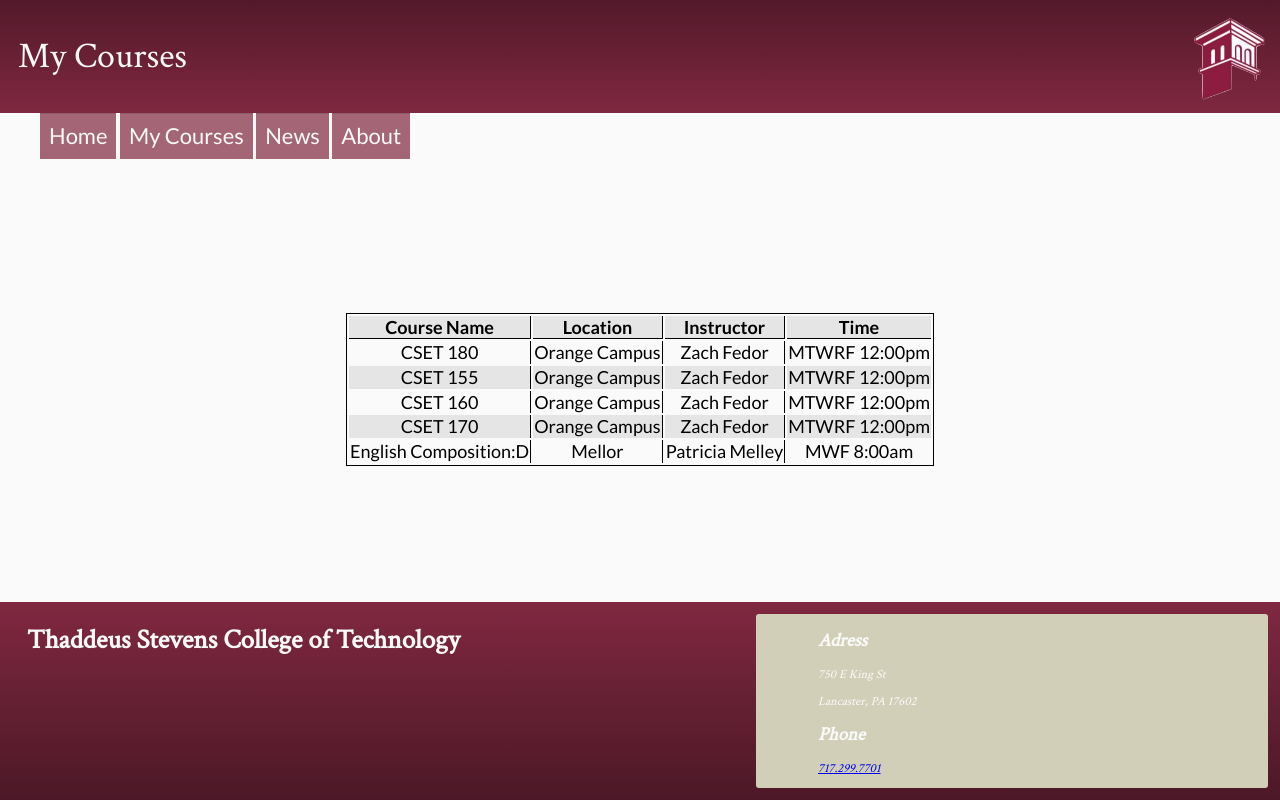
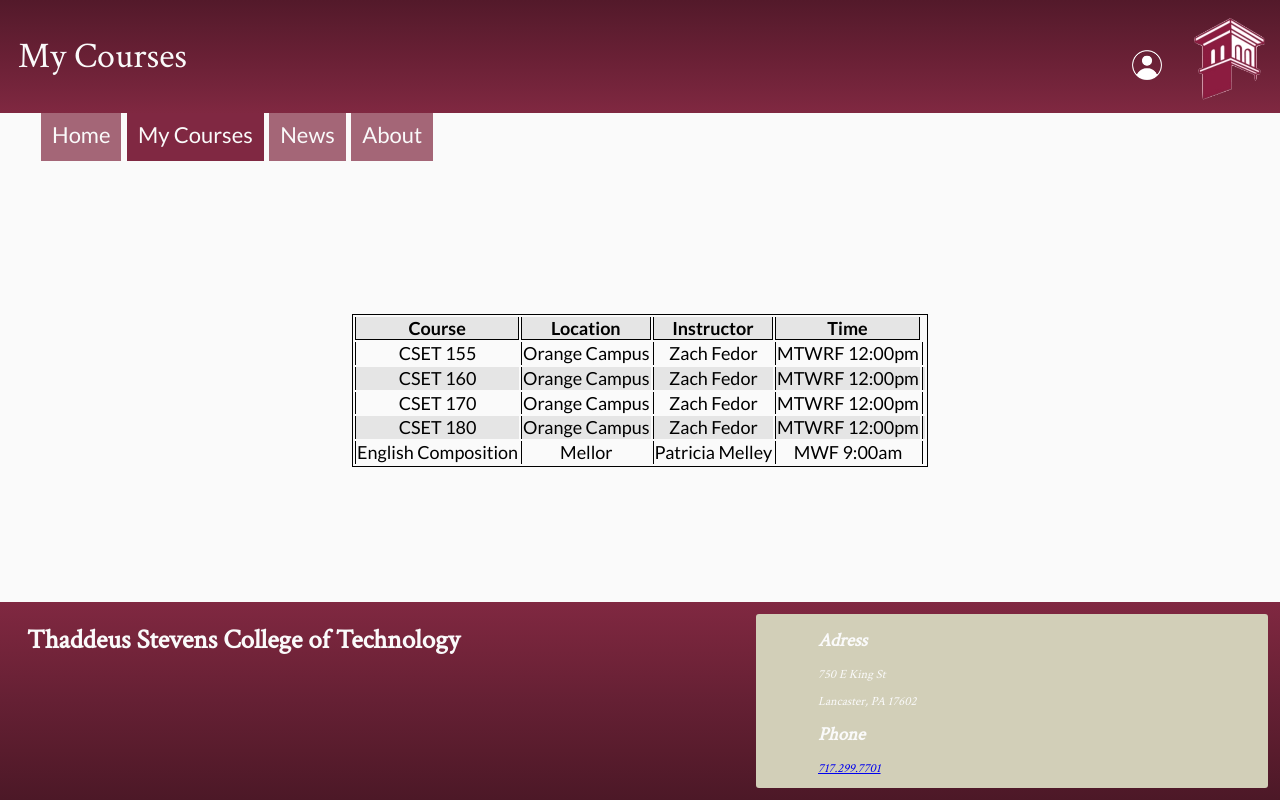
Before and after one commit to Lnauman1700/red-portal, a Flask app: page /my_courses in a window 1280 px wide. Run offline with Flask 2, Linux system fonts and the light colour scheme; parts of the project's set-up code (start-up, migrations or seed data) failed here and were passed over; some libraries are stand-ins or nearby versions.

Commit message:
I added some dynamic python code to be able to use dabase information once they are set up. - On top of that I added more styling and a logout button for users to be able to click on.

```diff
--- a/portal/my_courses.py
+++ b/portal/my_courses.py
@@ -1,9 +1,21 @@
 from flask import Blueprint, flash, g, redirect, render_template, request, session, url_for
+from portal.auth import login_required
 
 # Definining the Blueprint and what it's being named
 bp = Blueprint('my_courses',__name__)
 
 # adding the app routing to the 'my_courses'page
 @bp.route('/my_courses')
+@login_required
 def my_courses():
-    return render_template('my_courses.html')
+    table_headers = ["Course", "Location", "Instructor", "Time"]
+
+    table = [
+        ("CSET 155", "Orange Campus", "Zach Fedor", "MTWRF 12:00pm"),
+        ("CSET 160", "Orange Campus", "Zach Fedor", "MTWRF 12:00pm"),
+        ("CSET 170", "Orange Campus", "Zach Fedor", "MTWRF 12:00pm"),
+        ("CSET 180", "Orange Campus", "Zach Fedor", "MTWRF 12:00pm"),
+        ("English Composition", "Mellor", "Patricia Melley", "MWF 9:00am")
+    ]
+
+    return render_template('my_courses.html', table=table, table_headers=table_headers)
--- a/portal/static/styles.css
+++ b/portal/static/styles.css
@@ -27,39 +27,89 @@
   padding: 1em 0 1em .5em;
 }
 
-.header img{
+.logo_img {
   margin-top: -5.5em;
+  margin-left: 1em;
   height: 100px;
   width: 100px;
   float: right;
 }
 
-nav ul{
+
+/**
+ * Logout feature styling
+ */
+
+.logout {
+  margin-top: -3.5em;
+  height: 30px;
+  width: 30px;
+  float: right;
+}
+
+.dropdown{
+  margin-top: -1.5em;
+  width: 100px;
+  float: right;
+  /* display:block; */
+
+}
+
+.dropdown a {
+  margin-left: 3.2em;
+  position: relative;
+  z-index: -1;
+  color: #fafafa;
+}
+
+.dropdown:hover a{
+  z-index: 1;
+}
+
+
+/**
+ * Nav styling
+ */
+
+nav ul {
   margin-top: 0;
 }
 
 nav li {
   display: inline-block;
-  padding: .5em;
+  margin-top: 0;
+  margin-left: 1px;
+  margin-right: 1px;
   opacity: 0.7;
-  border-top: solid 1px #5e1d30;
-  border-bottom: solid 1px transparent;
+  padding-top: .5em;
+  padding-bottom: .5em;
+  border-bottom: solid 4px transparent;
   background-color: #802841;
   transition: background-color 0.5s ease, box-shadow 0.5s ease
 }
 
 nav a {
   text-decoration: none;
+  padding: .5em;
   color: #fafafa;
   font-size: 22px;
 }
 
 li:hover {
+  background: rgb(210, 207, 184);
+  opacity: 1;
+  border-bottom: solid 4px #802841;
+  box-shadow: 5px 5px 5px #8F8F8F;
+}
+
+.anchor:hover {
+  color: #802841;
+}
+
+.current_page{
   color: #fafafa;
   background: #802841;
-  opacity: 2;
-  border-bottom: solid 4px rgb(210, 207, 184);
-  box-shadow: 5px 5px 5px #8F8F8F;
+  opacity: 1;
 }
 
 .current_page {
@@ -82,10 +132,12 @@
 
 .my_courses_page th {
   border-bottom: 1px solid black;
+  border-left: 1px solid black;
+  border-right: 1px solid black;
 }
 
 .my_courses_page_tborders {
-  border-right: 1px solid black;
+  border-left: 1px solid black;
 }
 
 tr:nth-of-type(odd) {
--- a/portal/templates/layouts/base.html
+++ b/portal/templates/layouts/base.html
@@ -17,8 +17,10 @@
     <div>
       <header>
         <div class="header">
-          <h1>{{ self.title() }}</h1>
-          <img src="../static/images/thaddeus_logo.png" alt="Thaddeus Stevens Logo"/>
+          <h1 class"header".>{{ self.title() }}</h1>
+          <img class="logo_img" src="../static/images/thaddeus_logo.png" alt="Thaddeus Stevens Logo"/>
+          {% block logout %}
+          {% endblock %}
         </div>
       </header>
       {% block nav %}
--- a/portal/templates/my_courses.html
+++ b/portal/templates/my_courses.html
@@ -1,55 +1,44 @@
 {% extends "layouts/base.html" %}
 
 {% block title %}My Courses{% endblock %}
+
+{% block logout %}
+<div>
+  <img class="logout" src="../static/images/profile_icon.png" alt="User logo"/>
+  <div class="dropdown">
+    <a  href="/logout">Logout</a>
+  </div>
+</div>
+{% endblock %}
+
 {% block nav %}
 <nav>
   <ul>
-    <li><a href="/home">Home</a></li>
-    <li><a href="placeholder">My Courses</a></li>
-    <li><a href="placeholder">News</a></li>
-    <li><a href="placeholder">About</a></li>
+    <li><a class="anchor" href="placeholder">Home</a></li>
+    <li class="current_page"><a class="anchor" href="placeholder">My Courses</a></li>
+    <li><a class="anchor" href="placeholder">News</a></li>
+    <li><a class="anchor" href="placeholder">About</a></li>
   </ul>
 </nav>
 {% endblock %}
+
 {% block content %}
   <article class='my_courses_page'>
     <table>
       <tr>
-        <th class="my_courses_page_tborders">Course Name</th>
-        <th class="my_courses_page_tborders">Location</th>
-        <th class="my_courses_page_tborders">Instructor</th>
-        <th>Time</th>
+      {% for item in table_headers %}
+        <th class="my_courses_page">{{item}}</th>
+      {% endfor %}
       </tr>
+      {% for item in table %}
       <tr>
-        <td class="my_courses_page_tborders">CSET 180</td>
-        <td class="my_courses_page_tborders">Orange Campus</td>
-        <td class="my_courses_page_tborders">Zach Fedor</td>
-        <td>MTWRF 12:00pm</td>
+        <td class="my_courses_page_tborders">{{item[0]}}</td>
+        <td class="my_courses_page_tborders">{{item[1]}}</td>
+        <td class="my_courses_page_tborders">{{item[2]}}</td>
+        <td class="my_courses_page_tborders">{{item[3]}}</td>
+        <td class="my_courses_page_tborders">{{item[4]}}</td>
       </tr>
-      <tr>
-        <td class="my_courses_page_tborders">CSET 155</td>
-        <td class="my_courses_page_tborders">Orange Campus</td>
-        <td class="my_courses_page_tborders">Zach Fedor</td>
-        <td>MTWRF 12:00pm</td>
-      </tr>
-      <tr>
-        <td class="my_courses_page_tborders">CSET 160</td>
-        <td class="my_courses_page_tborders">Orange Campus</td>
-        <td class="my_courses_page_tborders">Zach Fedor</td>
-        <td>MTWRF 12:00pm</td>
-      </tr>
-      <tr>
-        <td class="my_courses_page_tborders">CSET 170</td>
-        <td class="my_courses_page_tborders">Orange Campus</td>
-        <td class="my_courses_page_tborders">Zach Fedor</td>
-        <td>MTWRF 12:00pm</td>
-      </tr>
-      <tr>
-        <td class="my_courses_page_tborders">English Composition:D</td>
-        <td class="my_courses_page_tborders">Mellor</td>
-        <td class="my_courses_page_tborders">Patricia Melley</td>
-        <td>MWF 8:00am</td>
-      </tr>
+      {% endfor %}
     </table>
   </article>
 {% endblock %}
```
Also changed, not shown: portal/static/images/profile_icon.png (added).
